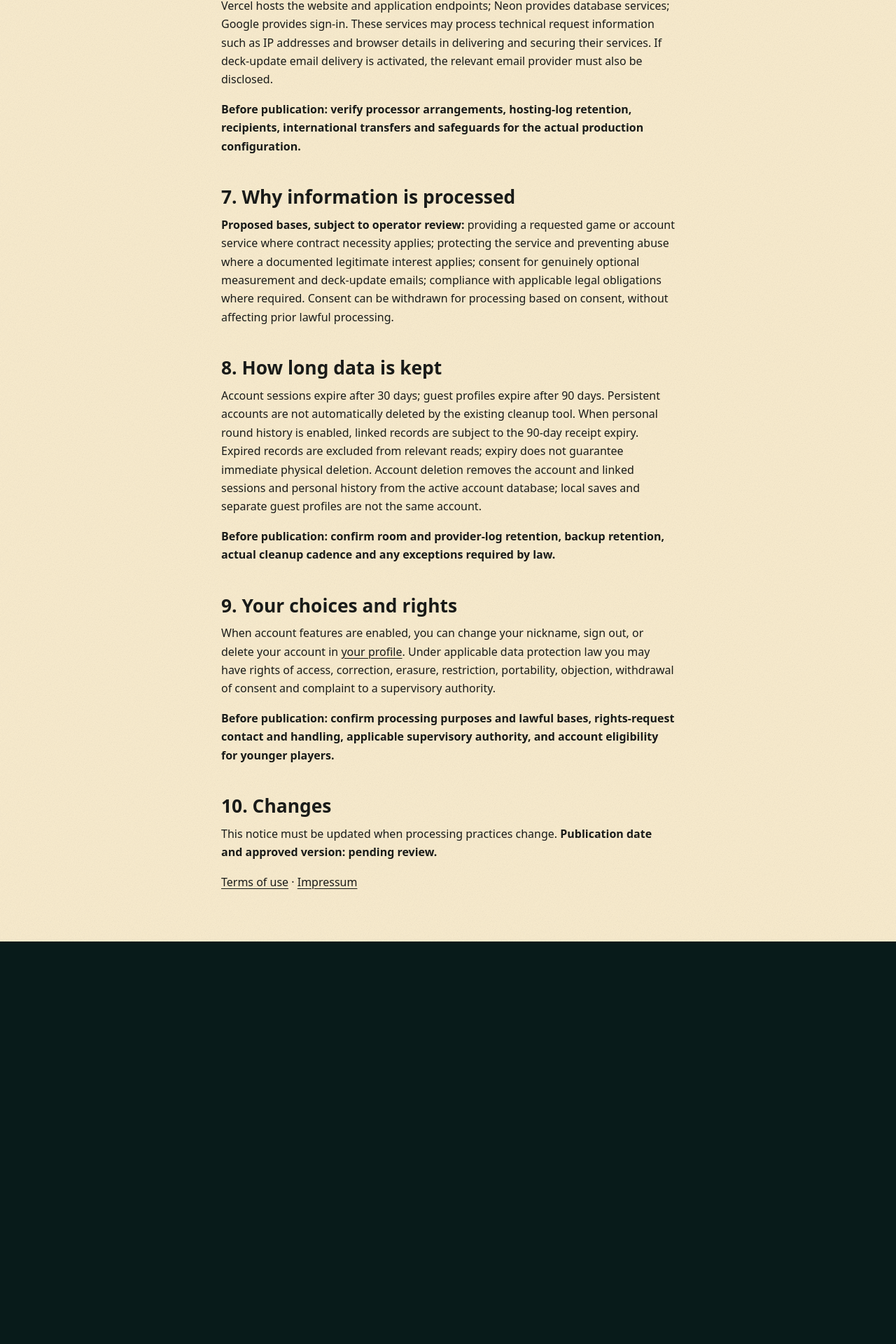
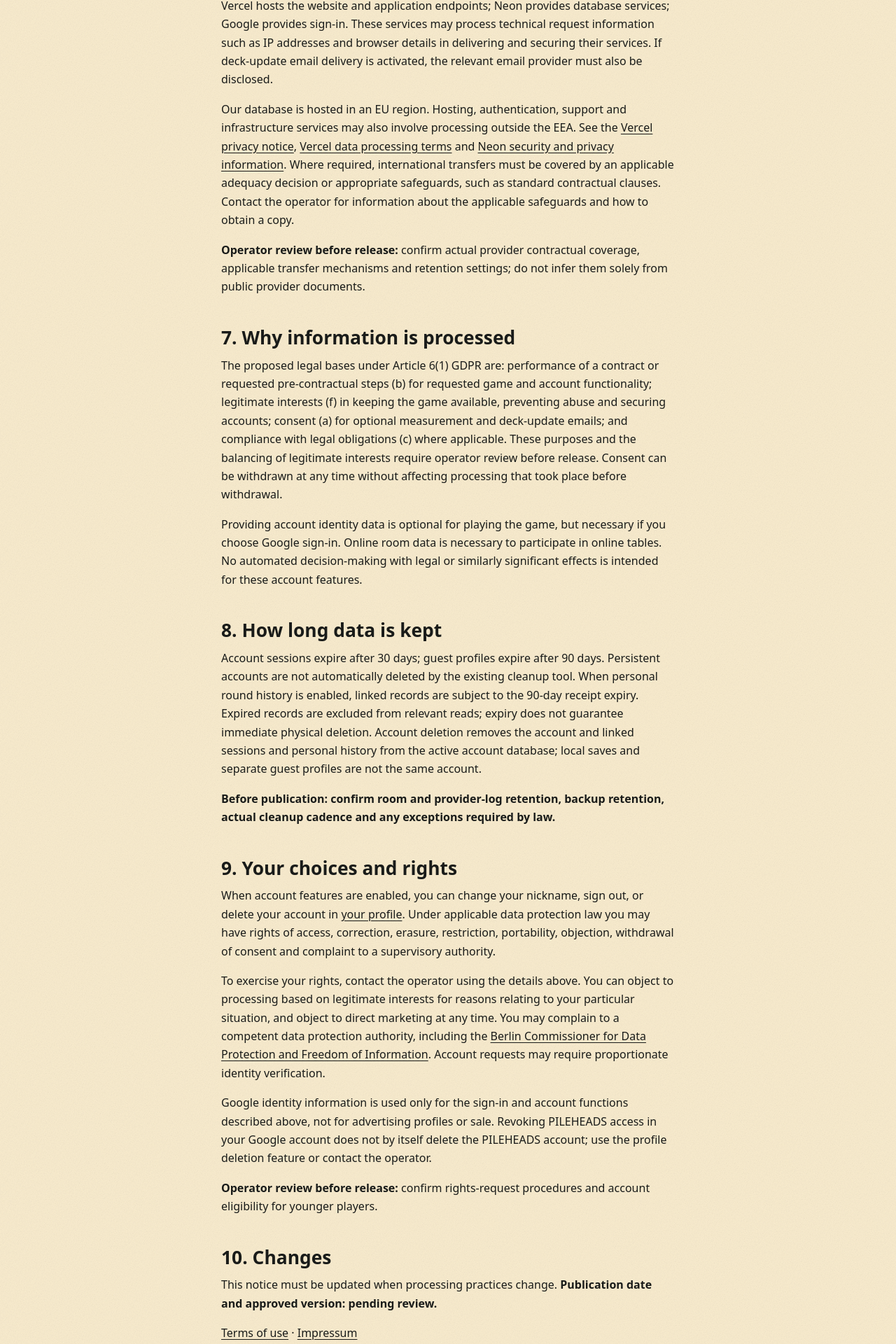
Before and after one commit to CartShift/pileheads, a Next.js app in the folder apps/web/: page /privacy in a window 1280 px wide. Shown: the part 2036-3956 px from the top of the page at 70% size. Before the commit the page ends 3381 px from the top, so only its background shows below. Built offline with nearby package versions, Linux system fonts and the light colour scheme.

Commit message:
Strengthen legal notice draft with GDPR rights and provider review evidence

```diff
--- a/apps/web/app/impressum/page.tsx
+++ b/apps/web/app/impressum/page.tsx
@@ -20,7 +20,8 @@ export default function ImpressumPage(){
    <h2>Angaben zum Anbieter</h2>
    <p>PILEHEADS wird von einer natürlichen Person betrieben.</p>
    <OperatorContact/>
-   <p><strong>Vor Veröffentlichung:</strong> weitere gesetzlich erforderliche Angaben und eine schnelle unmittelbare Kontaktmöglichkeit prüfen und gegebenenfalls ergänzen.</p>
+   <p>Kontakt für Fragen zum Spiel, rechtliche Anliegen und Datenschutz: über die oben genannte E-Mail-Adresse oder postalisch.</p>
+   <p><strong>Vor Veröffentlichung:</strong> prüfen, ob weitere gesetzlich erforderliche Angaben, Kennnummern oder eine zusätzliche unmittelbare Kontaktmöglichkeit erforderlich sind.</p>
    <p><Link href="/privacy">Datenschutz / Privacy notice</Link> · <Link href="/terms">Terms of use</Link></p>
   </article>
  </main>;
--- a/apps/web/app/privacy/page.tsx
+++ b/apps/web/app/privacy/page.tsx
@@ -36,15 +36,19 @@ export default function PrivacyPage() {
       <p>Guest profiles, personal round history, progression, matchmaking, voluntary playtest reports, measurement and deck-update emails are separate features. Their availability depends on release settings. If offered, personal round history is linked only to your own account and opted-in round; optional session measurement requires an affirmative choice and can be stopped. A deck-update waitlist, if offered, uses email confirmation and an unsubscribe mechanism. You can play without signing up for these optional measurement or email features.</p>
       <h2>6. Hosting and service providers</h2>
       <p>Vercel hosts the website and application endpoints; Neon provides database services; Google provides sign-in. These services may process technical request information such as IP addresses and browser details in delivering and securing their services. If deck-update email delivery is activated, the relevant email provider must also be disclosed.</p>
-      <p><strong>Before publication: verify processor arrangements, hosting-log retention, recipients, international transfers and safeguards for the actual production configuration.</strong></p>
+      <p>Our database is hosted in an EU region. Hosting, authentication, support and infrastructure services may also involve processing outside the EEA. See the <a href="https://vercel.com/legal/privacy-notice">Vercel privacy notice</a>, <a href="https://vercel.com/legal/dpa">Vercel data processing terms</a> and <a href="https://neon.com/security">Neon security and privacy information</a>. Where required, international transfers must be covered by an applicable adequacy decision or appropriate safeguards, such as standard contractual clauses. Contact the operator for information about the applicable safeguards and how to obtain a copy.</p>
+      <p><strong>Operator review before release:</strong> confirm actual provider contractual coverage, applicable transfer mechanisms and retention settings; do not infer them solely from public provider documents.</p>
       <h2>7. Why information is processed</h2>
-      <p><strong>Proposed bases, subject to operator review:</strong> providing a requested game or account service where contract necessity applies; protecting the service and preventing abuse where a documented legitimate interest applies; consent for genuinely optional measurement and deck-update emails; compliance with applicable legal obligations where required. Consent can be withdrawn for processing based on consent, without affecting prior lawful processing.</p>
+      <p>The proposed legal bases under Article 6(1) GDPR are: performance of a contract or requested pre-contractual steps (b) for requested game and account functionality; legitimate interests (f) in keeping the game available, preventing abuse and securing accounts; consent (a) for optional measurement and deck-update emails; and compliance with legal obligations (c) where applicable. These purposes and the balancing of legitimate interests require operator review before release. Consent can be withdrawn at any time without affecting processing that took place before withdrawal.</p>
+      <p>Providing account identity data is optional for playing the game, but necessary if you choose Google sign-in. Online room data is necessary to participate in online tables. No automated decision-making with legal or similarly significant effects is intended for these account features.</p>
       <h2>8. How long data is kept</h2>
       <p>Account sessions expire after 30 days; guest profiles expire after 90 days. Persistent accounts are not automatically deleted by the existing cleanup tool. When personal round history is enabled, linked records are subject to the 90-day receipt expiry. Expired records are excluded from relevant reads; expiry does not guarantee immediate physical deletion. Account deletion removes the account and linked sessions and personal history from the active account database; local saves and separate guest profiles are not the same account.</p>
       <p><strong>Before publication: confirm room and provider-log retention, backup retention, actual cleanup cadence and any exceptions required by law.</strong></p>
       <h2>9. Your choices and rights</h2>
       <p>When account features are enabled, you can change your nickname, sign out, or delete your account in <Link href="/profile">your profile</Link>. Under applicable data protection law you may have rights of access, correction, erasure, restriction, portability, objection, withdrawal of consent and complaint to a supervisory authority.</p>
-      <p><strong>Before publication: confirm processing purposes and lawful bases, rights-request contact and handling, applicable supervisory authority, and account eligibility for younger players.</strong></p>
+      <p>To exercise your rights, contact the operator using the details above. You can object to processing based on legitimate interests for reasons relating to your particular situation, and object to direct marketing at any time. You may complain to a competent data protection authority, including the <a href="https://www.datenschutz-berlin.de/buergerinnen-und-buerger/beschwerde/">Berlin Commissioner for Data Protection and Freedom of Information</a>. Account requests may require proportionate identity verification.</p>
+      <p>Google identity information is used only for the sign-in and account functions described above, not for advertising profiles or sale. Revoking PILEHEADS access in your Google account does not by itself delete the PILEHEADS account; use the profile deletion feature or contact the operator.</p>
+      <p><strong>Operator review before release:</strong> confirm rights-request procedures and account eligibility for younger players.</p>
       <h2>10. Changes</h2>
       <p>This notice must be updated when processing practices change. <strong>Publication date and approved version: pending review.</strong></p>
       <p><Link href="/terms">Terms of use</Link> · <Link href="/impressum">Impressum</Link></p>
--- a/apps/web/app/terms/page.tsx
+++ b/apps/web/app/terms/page.tsx
@@ -30,7 +30,8 @@ export default function TermsPage(){
       <h2>4. Changes and availability</h2>
       <p>The game is under active development. Features may change or be temporarily unavailable. This does not limit mandatory rights or remedies under applicable law. If paid features are introduced, their separate terms and pricing must be presented before purchase.</p>
       <h2>5. Privacy and contact</h2>
-      <p>See the <Link href="/privacy">privacy notice</Link> for information about data and account choices. <strong>Before publication: complete the support and complaints process, and review the terms against applicable consumer law.</strong></p>
+      <p>See the <Link href="/privacy">privacy notice</Link> for information about data and account choices. For support, complaints and requests, use the contact details above. These terms do not restrict access to applicable statutory remedies.</p>
+      <p><strong>Operator review before release:</strong> confirm the support process and applicable consumer-law requirements.</p>
       <h2>6. Your legal rights</h2>
       <p>Nothing in these draft terms is intended to waive rights that cannot lawfully be waived. <strong>Before publication: obtain appropriate review of contract formation, age eligibility, suspension and liability provisions.</strong></p>
     </article>
```
Also changed, not shown: 1 other file (tests, documents, lock files or other folders).
